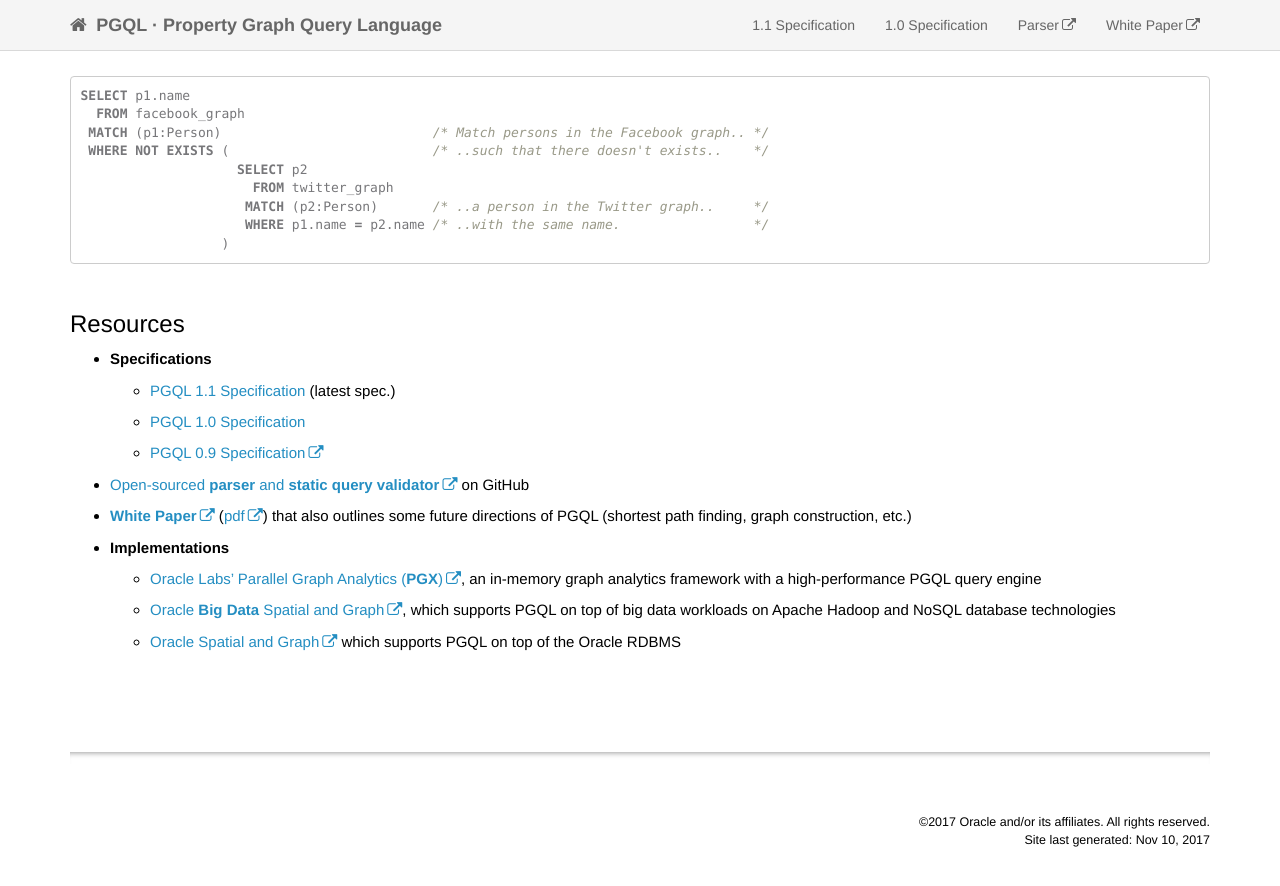
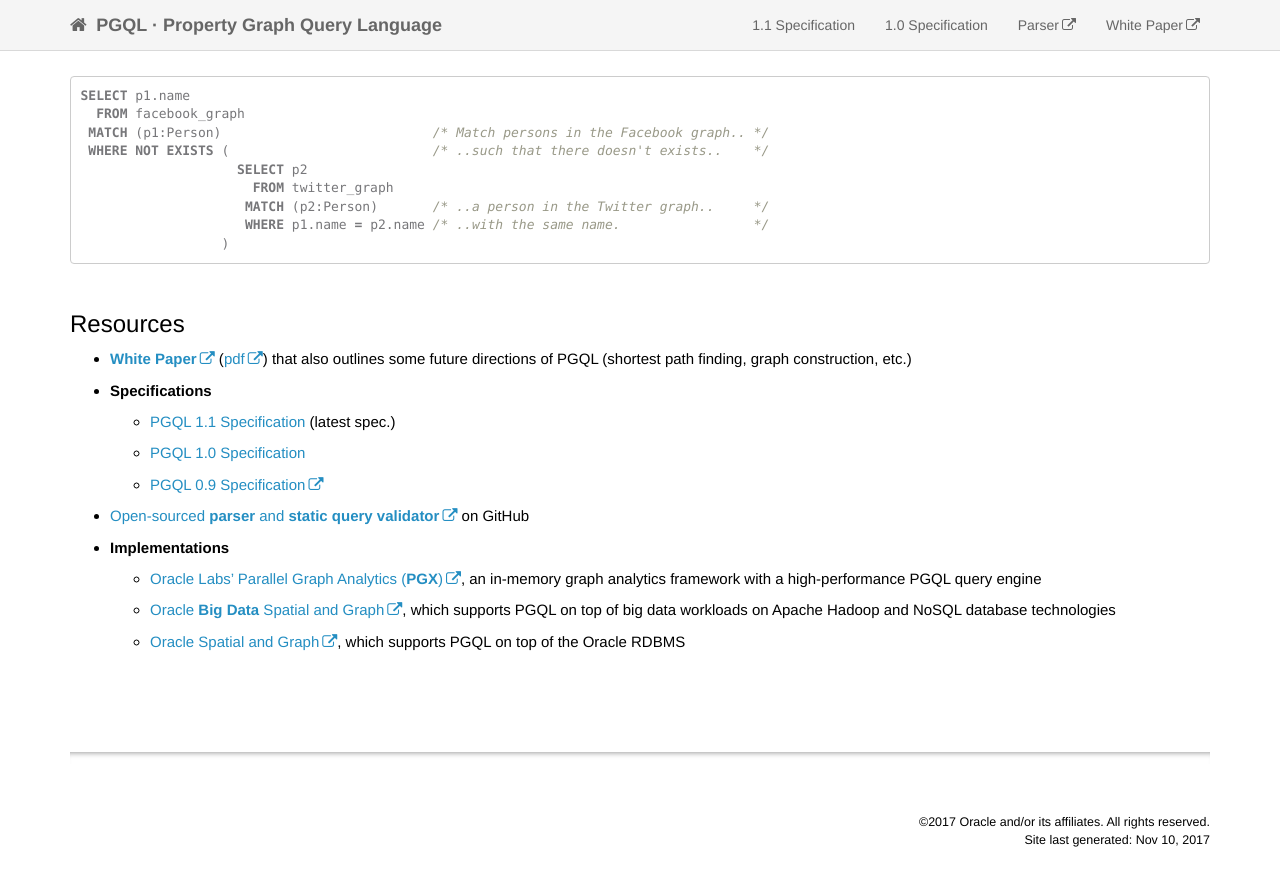
Before and after one commit to oracle/pgql-lang, a Jekyll site: the page built from index.md, in a window 1280 px wide and 900 px high, scrolled down 2113 px. Shown: the top 886 px of the window. Built offline with Jekyll 4.4.1, drawn with Linux system fonts in a browser that asks for light colours; nearby versions of some CDN libraries; comment, search, counter and statistics services are not loaded; some of the changed text lies outside the part shown.

Commit message:
minor improvements to home page

```diff
--- a/index.md
+++ b/index.md
@@ -40,10 +40,10 @@
  * `ORDER BY` to sort results
  * (`NOT`) `EXISTS` subqueries, to test whether a graph pattern exists, or, doesn't exists
 
-Regular Path Expressions
+Regular PATH Expressions
 ------------------------
 
-Regular path expressions allow for expressing complex traversals for all sorts of __reachability analysis__ use cases:
+Regular PATH expressions allow for expressing complex traversals for all sorts of __reachability analysis__ use cases:
 
 {% include image.html file="example_graphs/electric_network.png" %}
 
@@ -92,14 +92,14 @@
 Resources
 ---------
 
+ - [__White Paper__](http://dl.acm.org/citation.cfm?id=2960421) ([pdf](http://event.cwi.nl/grades/2016/07-VanRest.pdf)) that also outlines some future directions of PGQL
+   (shortest path finding, graph construction, etc.)
  - __Specifications__
      - [PGQL 1.1 Specification](spec/1.1/) (latest spec.)
      - [PGQL 1.0 Specification](spec/1.0/)
      - [PGQL 0.9 Specification](https://docs.oracle.com/cd/E56133_01/1.2.1/PGQL_Specification.pdf)
  - [Open-sourced __parser__ and __static query validator__](https://github.com/oracle/pgql-lang) on GitHub
- - [__White Paper__](http://dl.acm.org/citation.cfm?id=2960421) ([pdf](http://event.cwi.nl/grades/2016/07-VanRest.pdf)) that also outlines some future directions of PGQL
-   (shortest path finding, graph construction, etc.)
  - __Implementations__
      - [Oracle Labs' Parallel Graph Analytics (__PGX__)](http://www.oracle.com/technetwork/oracle-labs/parallel-graph-analytics/overview/index.html), an in-memory graph analytics framework with a high-performance PGQL query engine
      - [Oracle __Big Data__ Spatial and Graph](http://www.oracle.com/technetwork/database/database-technologies/bigdata-spatialandgraph/overview/index.html), which supports PGQL on top of big data workloads on Apache Hadoop and NoSQL database technologies
-     - [Oracle Spatial and Graph](https://www.oracle.com/database/spatial/index.html) which supports PGQL on top of the Oracle RDBMS
+     - [Oracle Spatial and Graph](https://www.oracle.com/database/spatial/index.html), which supports PGQL on top of the Oracle RDBMS
```
Also changed, not shown: other parts of index.md (+1 -1 lines).
